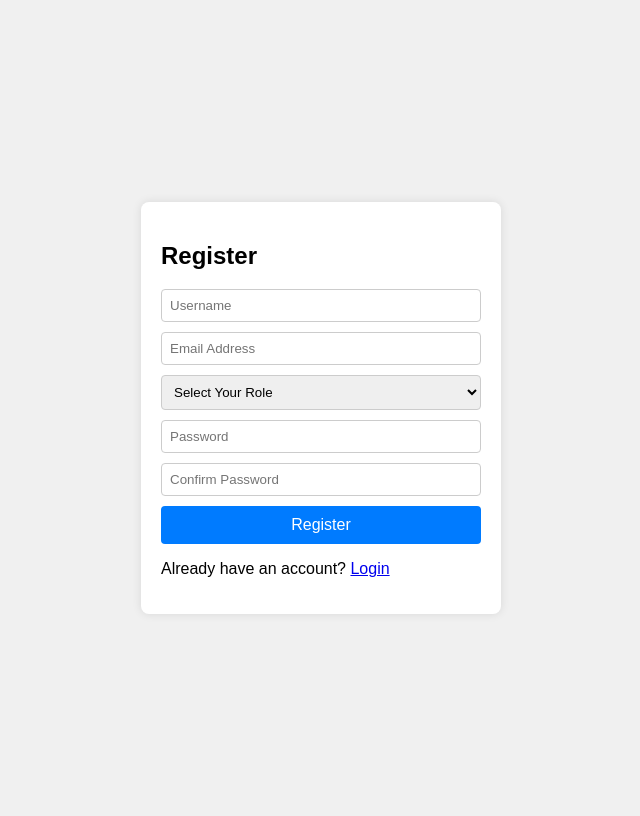
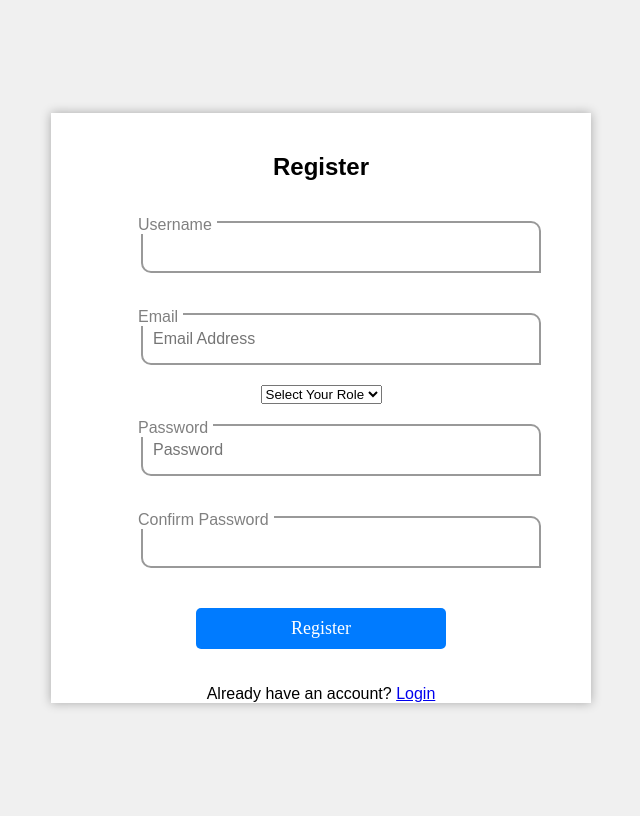
Before and after one commit to 6oblin/ibm, a Django app: page /register/ in a window 1280 px wide. Shown: the whole page, without its empty margins (319-959 px from the left). Run offline with Django 5.2, Linux system fonts and the light colour scheme.

Commit message:
5/29/2026

```diff
--- a/Account/templates/Account/register.html
+++ b/Account/templates/Account/register.html
@@ -1,21 +1,12 @@
 <!DOCTYPE html>
 <html>
+
 <head>
     <title>Register</title>
-    <style>
-        body { font-family: Arial; background: #f0f0f0; display: flex; justify-content: center; align-items: center; height: 100vh;}
-        .container { background: white; padding: 20px; border-radius: 8px; box-shadow: 0 0 10px rgba(0,0,0,0.1); width: 320px;}
-        /* Added select here so the dropdown matches your input boxes perfectly */
-        input, select { display: block; margin: 10px 0; padding: 8px; width: 100%; box-sizing: border-box; border: 1px solid #ccc; border-radius: 4px;}
-        button { width: 100%; padding: 10px; background: #007bff; color: white; border: none; border-radius: 4px; cursor: pointer; font-size: 16px;}
-        button:hover { background: #0056b3; }
-        .error { color: red; }
-        .messages { list-style: none; padding: 0; }
-        .messages li { margin: 10px 0; padding: 10px; border-radius: 4px; }
-        .messages .error { background: #ffe6e6; color: #cc0000; }
-        .messages .success { background: #e6ffe6; color: #00cc00; }
-    </style>
+    {% load static %}
+    <link rel="stylesheet" href="{%static 'css/Account/register.css' %}">
 </head>
+
 <body>
 
     <div class="container">
@@ -31,9 +22,14 @@
 
         <form method="POST">
             {% csrf_token %}
-        <input type="text" name="username" placeholder="Username" required>
-
+            <div class="form-group">
+                <input type="text" name="username" required>
+                <label for="">Username</label>
+            </div>
+            <div class="form-group">
                 <input type="email" name="email" placeholder="Email Address" required>
+                <label for="">Email</label>
+            </div>
 
         <select name="role" required>
             <option value="" disabled selected>Select Your Role</option>
@@ -43,9 +39,14 @@
             <option value="EMPLOYEE">Employee</option>
             <option value="CUSTOMER">Customer</option>
         </select>
-
-        <input type="password" name="password1" placeholder="Password" required>
-        <input type="password" name="password2" placeholder="Confirm Password" required>
+            <div class="form-group">
+                <input type="password" name="password1"placeholder="Password" required>
+                <label for="">Password</label>
+            </div>
+            <div class="form-group">
+                <input type="password" name="password2" required>
+                <label for="">Confirm Password</label>
+            </div>
             <button type="submit">Register</button>
         </form>
 
@@ -53,4 +54,5 @@
     </div>
 
 </body>
+
 </html>
--- /dev/null
+++ b/static/css/Account/register.css
@@ -0,0 +1,119 @@
+ body {
+     font-family: Arial;
+     background: #f0f0f0;
+     display: flex;
+     justify-content: center;
+     align-items: center;
+     height: 100vh;
+
+ }
+
+ .container {
+    width: 500px;
+    height:550px;
+     background: white;
+     padding: 20px;
+     border-radius: px;
+     box-shadow: 0 0 10px rgba(0, 0, 0, 0.3);
+     display: flex;
+     flex-direction: column;
+     align-items: center;
+ }
+
+ input {
+
+     margin: 20px ;
+     padding: 10px;
+     width: 80%;
+     box-sizing: border-box;
+     border-radius: 0 10px;
+ }
+
+ input:hover{
+    color:white;
+    background: #007BFF;
+    font-size: 15px;
+ }
+
+.form-group{
+    position: relative;
+    width: 80%;
+}
+
+.form-group input{
+    width: 100%;
+    padding:15px 10px;
+    font-size: 16px;
+    border:2px solid #999;
+    border-radius:0  10px;
+    outline:none;
+}
+
+.form-group label{
+    position: absolute;
+    left:12px;
+    top:15px;
+    background: white;
+    padding:0 5px;
+    color: gray;
+    transition: 0.3s;
+    pointer-events: none;
+}
+
+ .form-group input:focus + label, .form-group input:valid + label {
+    top: -10px;
+    font-size:20px;
+    color:Blue;
+ }
+
+ button{
+      margin: 20px;
+    padding: 10px 20px;
+    background-color: #007BFF;
+    color: white;
+    border: none;
+    border-radius: 5px;
+    cursor: pointer;
+    width: 50%;
+    font-size: 18px;
+    font-family: 'Times New Roman', Times, serif;
+ }
+
+ button:hover{
+    color:white;
+    background-color: blue;
+ }
+
+ form{
+    display: flex;
+    align-items: center;
+    flex-direction: column;
+    width:500px;
+ }
+
+
+ .error {
+     color: red;
+ }
+
+ .messages {
+     list-style: none;
+     padding: 0;
+ }
+
+ .messages li {
+     margin: 10px 0;
+     padding: 10px;
+     border-radius: 4px;
+ }
+
+ .messages .error {
+     background: #ffe6e6;
+     color: #cc0000;
+ }
+
+
+ .messages .success {
+     background: #e6ffe6;
+     color: #00cc00;
+ }
```
Also changed, not shown: Account/templates/Account/login.html (+18 -14 lines), static/css/Account/login.css (added, +97 -0 lines). Lines whose indentation alone changed are shown as unchanged.
